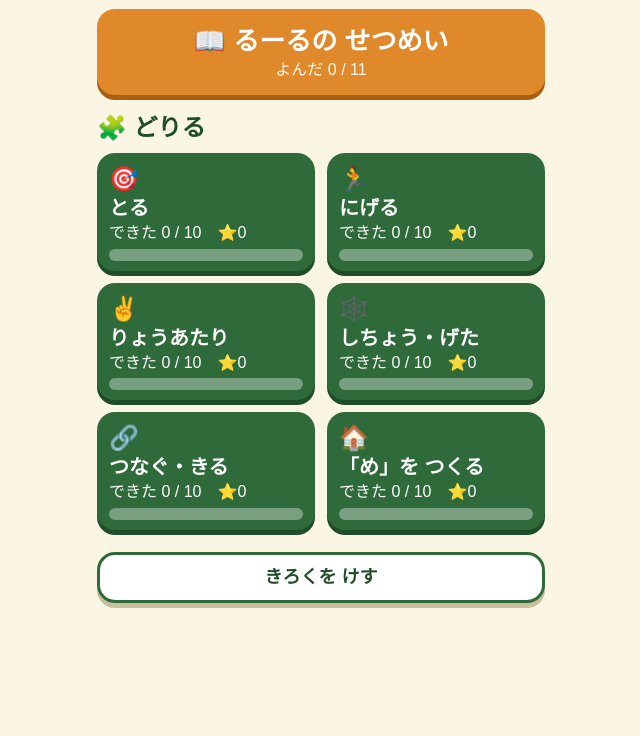
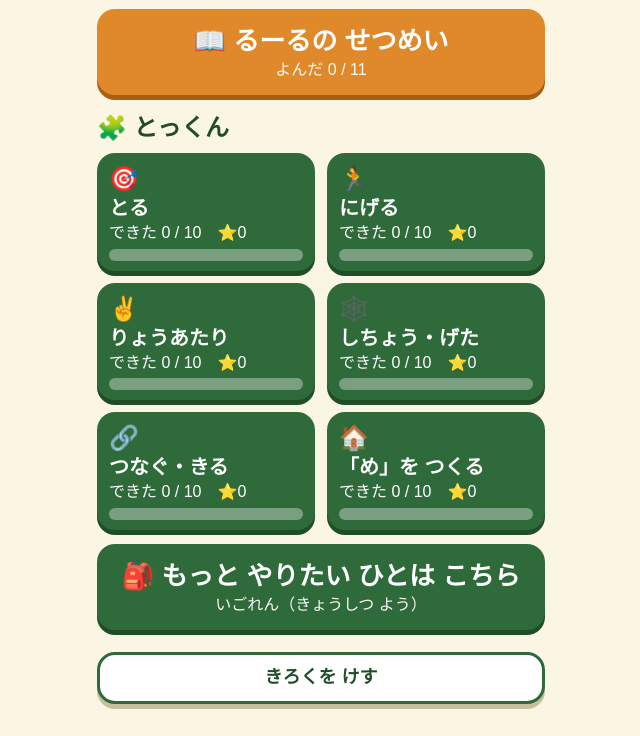
Before and after one commit to support-creators/support-creators.github.io, a plain HTML site: page igodrill/index.html in a window 1280 px wide. Shown: the part 145-881 px from the top of the page, without its empty margins (319-959 px from the left). Before the commit the page ends 800 px from the top, so only its background shows below. Drawn offline with Linux system fonts and the light colour scheme.

Commit message:
いごひろば：どりる→とっくんに変更、いごれんへのリンクを追加
Co-Authored-By: Claude Opus 5.5 <noreply@anthropic.com>

```diff
--- a/igodrill/index.html
+++ b/igodrill/index.html
@@ -29,6 +29,7 @@
   .btn.orange{background:var(--orange);box-shadow:0 5px 0 #a85f14}
   .btn.big{font-size:26px;padding:14px 6px}
   .btn small{display:block;font-size:16px;font-weight:normal;opacity:.95}
+  a.btn{text-decoration:none;text-align:center}
   .row{display:flex;gap:10px;margin-top:8px}
   .row .btn{flex:1}
   .row.nav .btn{font-size:18px;padding:9px 4px;white-space:nowrap}
@@ -103,8 +104,11 @@
     <div class="stack">
       <button class="btn orange big" id="rulesBtn">📖 るーるの せつめい<small id="rulesProg">0 / 11</small></button>
     </div>
-    <h2>🧩 どりる</h2>
+    <h2>🧩 とっくん</h2>
     <div class="themes" id="themes"></div>
+    <div class="stack" style="margin:14px 0 12px">
+      <a class="btn big" href="https://support-creators.github.io/kokubu-ambitious/igoren/">🎒 もっと やりたい ひとは こちら<small>いごれん（きょうしつ よう）</small></a>
+    </div>
     <button class="btn sub2 reset" id="resetBtn">きろくを けす</button>
   </section>
 
@@ -449,7 +453,7 @@ function fitCurrent(){
 window.addEventListener("resize",fitCurrent);
 
 /* =================================================================
-   4. どりるの もんだい
+   4. とっくんの もんだい
    ・もんだいは 9ろばんの「え」で かきます（1ぎょう 9もじ × 9ぎょう、うえが 0）
        X … くろ　　 O … しろ　　 . … あいている ところ
        x … ねらいの くろ（にがす・つなぐ いし）
@@ -855,7 +859,7 @@ const whiteBest=(b,t)=>whiteBestM(b,[t]);
 const shichoCands=(b,t)=>candsM(b,[t]);
 
 /* =================================================================
-   5. どりるの がめん
+   5. とっくんの がめん
    ================================================================= */
 const pBoard=new GoBoard($("board"),"d");
 let P=null;   // いまの もんだいの じょうたい
@@ -1019,7 +1023,7 @@ $("pSpk").onclick=()=>speak($("pTask").textContent+"。"+$("msg").textContent);
    ・after(r,x,y): おいた あとの ことば / bad: おけない ときの ことば
    ・quiz: たしかめ もんだい
        type:"choice" … えを みて えらぶ（fig＝え、choices、answer＝せいかいの ばんごう）
-       type:"tap"    … ばんに おいて こたえる（prob＝どりると おなじ かたち）
+       type:"tap"    … ばんに おいて こたえる（prob＝とっくんと おなじ かたち）
    ================================================================= */
 const RULES=[
   { title:"① いしの おきかた", n:5, black:[], white:[], turn:BLACK, alt:true,
@@ -1205,7 +1209,7 @@ function openRules(i,phase="learn"){
     $("rText").innerHTML=`<p>${qz.q}</p>`;
     $("rReset").textContent="もういちど";
     const last=i===RULES.length-1;
-    $("rNext").textContent= last?"どりるへ ▶":"つぎへ ▶";
+    $("rNext").textContent= last?"とっくんへ ▶":"つぎへ ▶";
     $("rNext").classList.toggle("sub2",!REC.rules.includes(i));
     if(qz.type==="choice"){
       RS.board=makeBoard(qz.fig,qz.fig.n);
```
